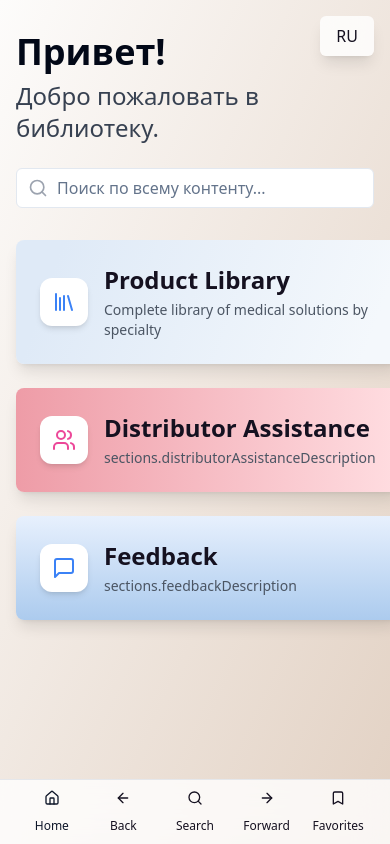
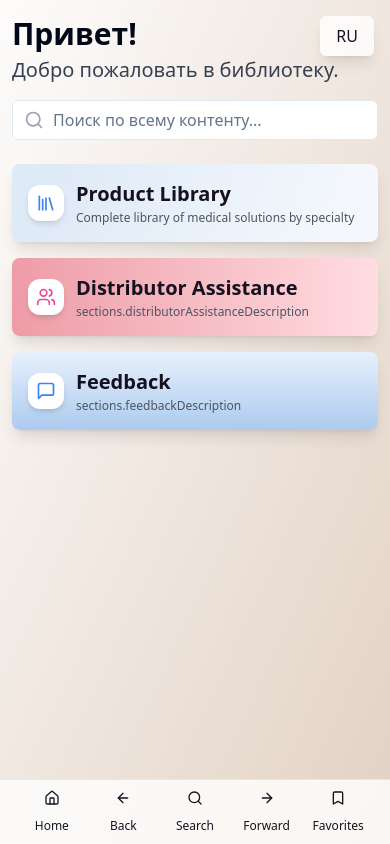
Before and after one commit to anflugag/friendly-concept-explorer, a React (Vite) app: page / in a window 390 px wide. Built offline with nearby package versions, Linux system fonts and the light colour scheme.

Commit message:
Optimize mobile design
Improve mobile responsiveness by optimizing icon and tile sizes.

```diff
--- a/src/pages/Index.tsx
+++ b/src/pages/Index.tsx
@@ -14,66 +14,66 @@ const Index = () => {
     <div className="min-h-screen bg-gradient-to-br from-[#fdfcfb] to-[#e2d1c3] text-foreground pb-16">
       <LanguageSwitcher />
 
-      <main className="container mx-auto px-4 py-8">
-        <div className="mb-8">
-          <h1 className="text-4xl font-bold mb-2">Привет!</h1>
-          <h2 className="text-2xl font-medium text-gray-700 mb-6">
+      <main className="container mx-auto px-3 sm:px-4 py-4 sm:py-8">
+        <div className="mb-6 sm:mb-8">
+          <h1 className="text-3xl sm:text-4xl font-bold mb-1 sm:mb-2">Привет!</h1>
+          <h2 className="text-xl sm:text-2xl font-medium text-gray-700 mb-4 sm:mb-6">
             Добро пожаловать в библиотеку.
           </h2>
           <SearchBar />
         </div>
 
-        <div className="grid gap-6 animate-fade-in mt-8">
+        <div className="grid gap-4 sm:gap-6 animate-fade-in mt-6 sm:mt-8">
           <Link
             to="/library"
-            className="p-6 bg-white/80 backdrop-blur-lg rounded-lg shadow-lg hover:shadow-xl transition-all duration-300 transform hover:scale-[1.02] cursor-pointer"
+            className="p-4 sm:p-6 bg-white/80 backdrop-blur-lg rounded-lg shadow-lg hover:shadow-xl transition-all duration-300 transform hover:scale-[1.02] cursor-pointer"
             style={{
               background: 'linear-gradient(109.6deg, rgba(223,234,247,1) 11.2%, rgba(244,248,252,1) 91.1%)',
             }}
           >
-            <div className="flex items-center gap-4">
-              <div className="p-3 bg-white rounded-xl shadow-md">
-                <Library className="w-6 h-6 text-blue-500" />
+            <div className="flex items-center gap-3 sm:gap-4">
+              <div className="p-2 sm:p-3 bg-white rounded-xl shadow-md">
+                <Library className="w-5 h-5 sm:w-6 sm:h-6 text-blue-500" />
               </div>
               <div>
-                <h2 className="text-2xl font-bold text-[#151120]">{t('sections.productLibrary')}</h2>
-                <p className="text-sm text-gray-600 mt-1">{t('sections.productLibraryDescription')}</p>
+                <h2 className="text-xl sm:text-2xl font-bold text-[#151120]">{t('sections.productLibrary')}</h2>
+                <p className="text-xs sm:text-sm text-gray-600 mt-0.5 sm:mt-1">{t('sections.productLibraryDescription')}</p>
               </div>
             </div>
           </Link>
 
           <Link
             to="/distributor-assistance"
-            className="p-6 bg-white/80 backdrop-blur-lg rounded-lg shadow-lg hover:shadow-xl transition-all duration-300 transform hover:scale-[1.02] cursor-pointer"
+            className="p-4 sm:p-6 bg-white/80 backdrop-blur-lg rounded-lg shadow-lg hover:shadow-xl transition-all duration-300 transform hover:scale-[1.02] cursor-pointer"
             style={{
               background: 'linear-gradient(to right, #ee9ca7, #ffdde1)',
             }}
           >
-            <div className="flex items-center gap-4">
-              <div className="p-3 bg-white rounded-xl shadow-md">
-                <Users className="w-6 h-6 text-pink-500" />
+            <div className="flex items-center gap-3 sm:gap-4">
+              <div className="p-2 sm:p-3 bg-white rounded-xl shadow-md">
+                <Users className="w-5 h-5 sm:w-6 sm:h-6 text-pink-500" />
               </div>
               <div>
-                <h2 className="text-2xl font-bold text-[#151120]">{t('sections.distributorAssistance')}</h2>
-                <p className="text-sm text-gray-600 mt-1">{t('sections.distributorAssistanceDescription')}</p>
+                <h2 className="text-xl sm:text-2xl font-bold text-[#151120]">{t('sections.distributorAssistance')}</h2>
+                <p className="text-xs sm:text-sm text-gray-600 mt-0.5 sm:mt-1">{t('sections.distributorAssistanceDescription')}</p>
               </div>
             </div>
           </Link>
 
           <Link
             to="/feedback"
-            className="p-6 bg-white/80 backdrop-blur-lg rounded-lg shadow-lg hover:shadow-xl transition-all duration-300 transform hover:scale-[1.02] cursor-pointer"
+            className="p-4 sm:p-6 bg-white/80 backdrop-blur-lg rounded-lg shadow-lg hover:shadow-xl transition-all duration-300 transform hover:scale-[1.02] cursor-pointer"
             style={{
               background: 'linear-gradient(to top, #accbee 0%, #e7f0fd 100%)',
             }}
           >
-            <div className="flex items-center gap-4">
-              <div className="p-3 bg-white rounded-xl shadow-md">
-                <MessageSquare className="w-6 h-6 text-blue-500" />
+            <div className="flex items-center gap-3 sm:gap-4">
+              <div className="p-2 sm:p-3 bg-white rounded-xl shadow-md">
+                <MessageSquare className="w-5 h-5 sm:w-6 sm:h-6 text-blue-500" />
               </div>
               <div>
-                <h2 className="text-2xl font-bold text-[#151120]">{t('sections.feedback')}</h2>
-                <p className="text-sm text-gray-600 mt-1">{t('sections.feedbackDescription')}</p>
+                <h2 className="text-xl sm:text-2xl font-bold text-[#151120]">{t('sections.feedback')}</h2>
+                <p className="text-xs sm:text-sm text-gray-600 mt-0.5 sm:mt-1">{t('sections.feedbackDescription')}</p>
               </div>
             </div>
           </Link>
```
